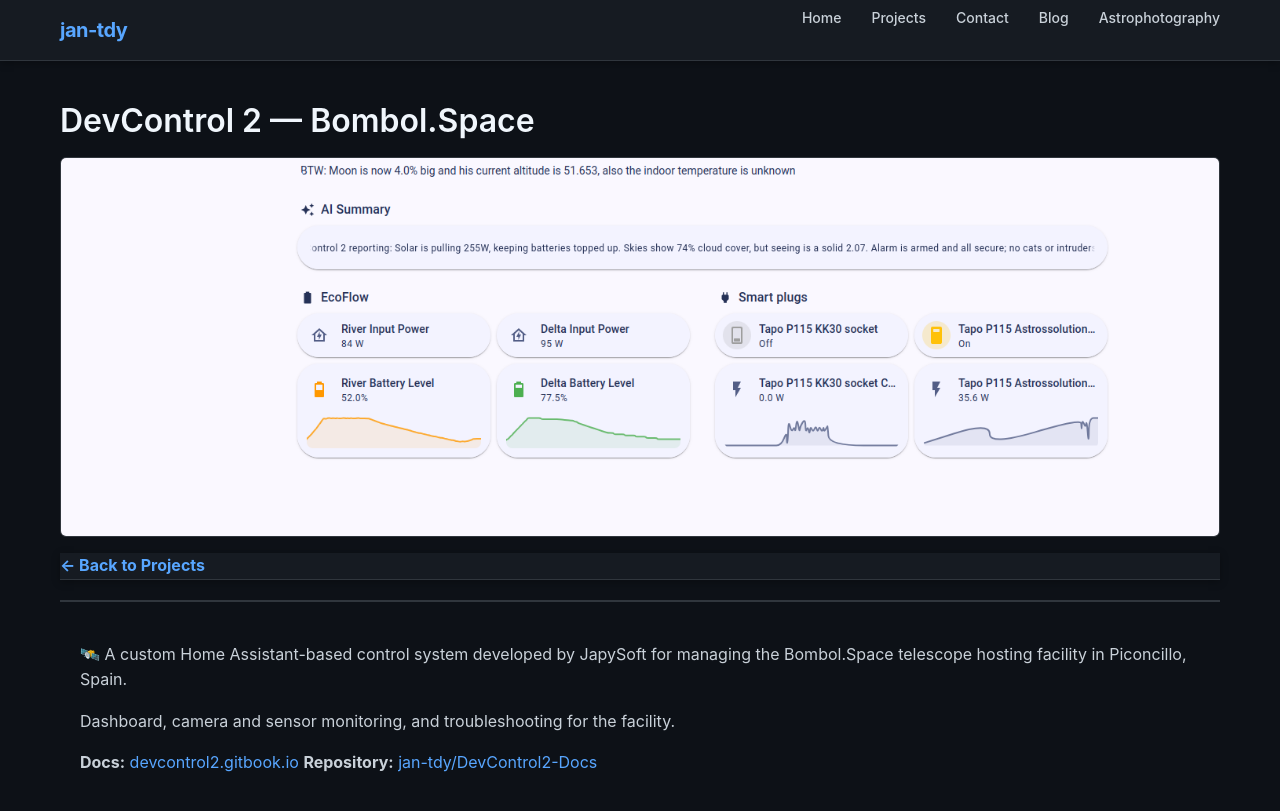
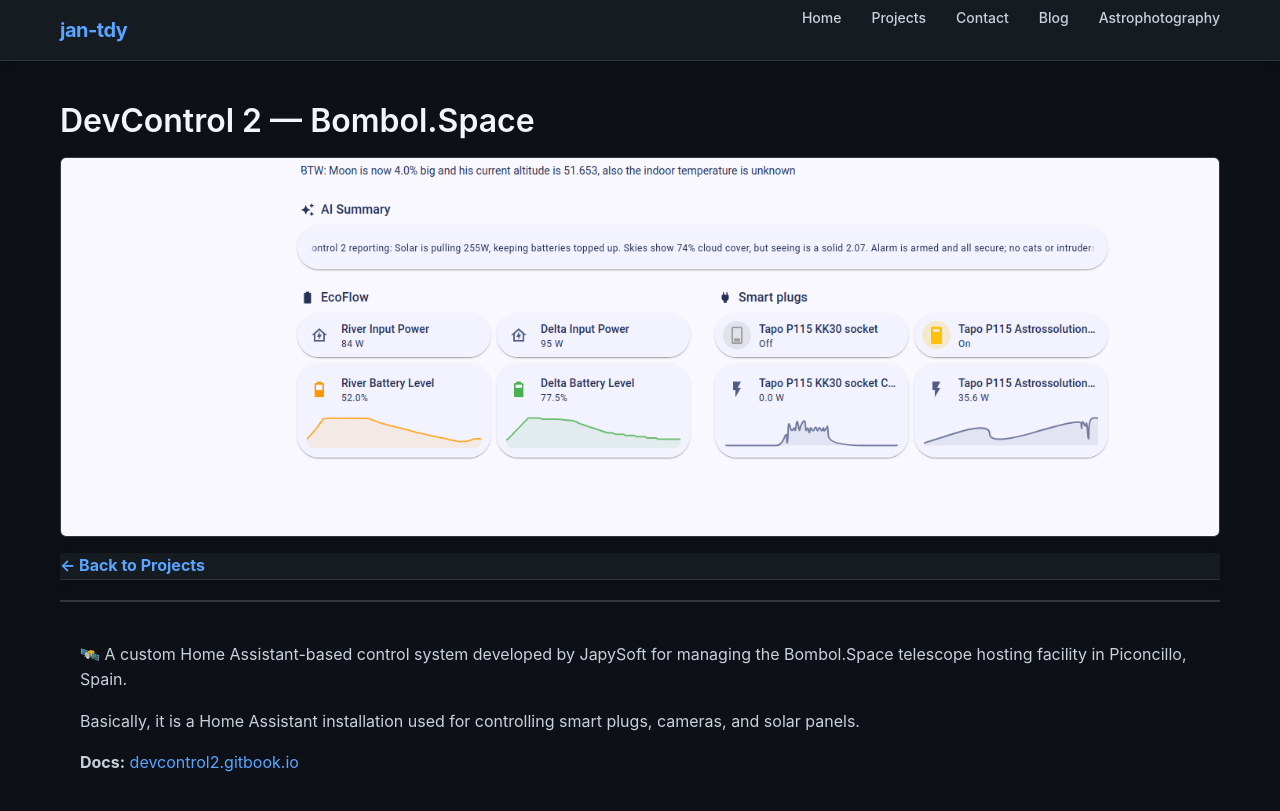
Before and after one commit to jan-tdy/jan-tdy, a Jekyll site: the page built from docs/_projects/devcontrol2.md, in a window 1280 px wide. Shown: the top 811 px of the page. Built offline with Jekyll 4.4.1, drawn with Linux system fonts in a browser that asks for light colours.

Commit message:
Clarify functionality of devcontrol2 project
Updated project description to clarify functionality.

```diff
--- a/docs/_projects/devcontrol2.md
+++ b/docs/_projects/devcontrol2.md
@@ -5,7 +5,6 @@
 ---
 🛰️ A custom Home Assistant-based control system developed by JapySoft for managing the Bombol.Space telescope hosting facility in Piconcillo, Spain.
 
-Dashboard, camera and sensor monitoring, and troubleshooting for the facility.
+Basically, it is a Home Assistant installation used for controlling smart plugs, cameras, and solar panels.
 
 **Docs:** [devcontrol2.gitbook.io](https://devcontrol2.gitbook.io/)
-**Repository:** [jan-tdy/DevControl2-Docs](https://github.com/jan-tdy/DevControl2-Docs)
```
